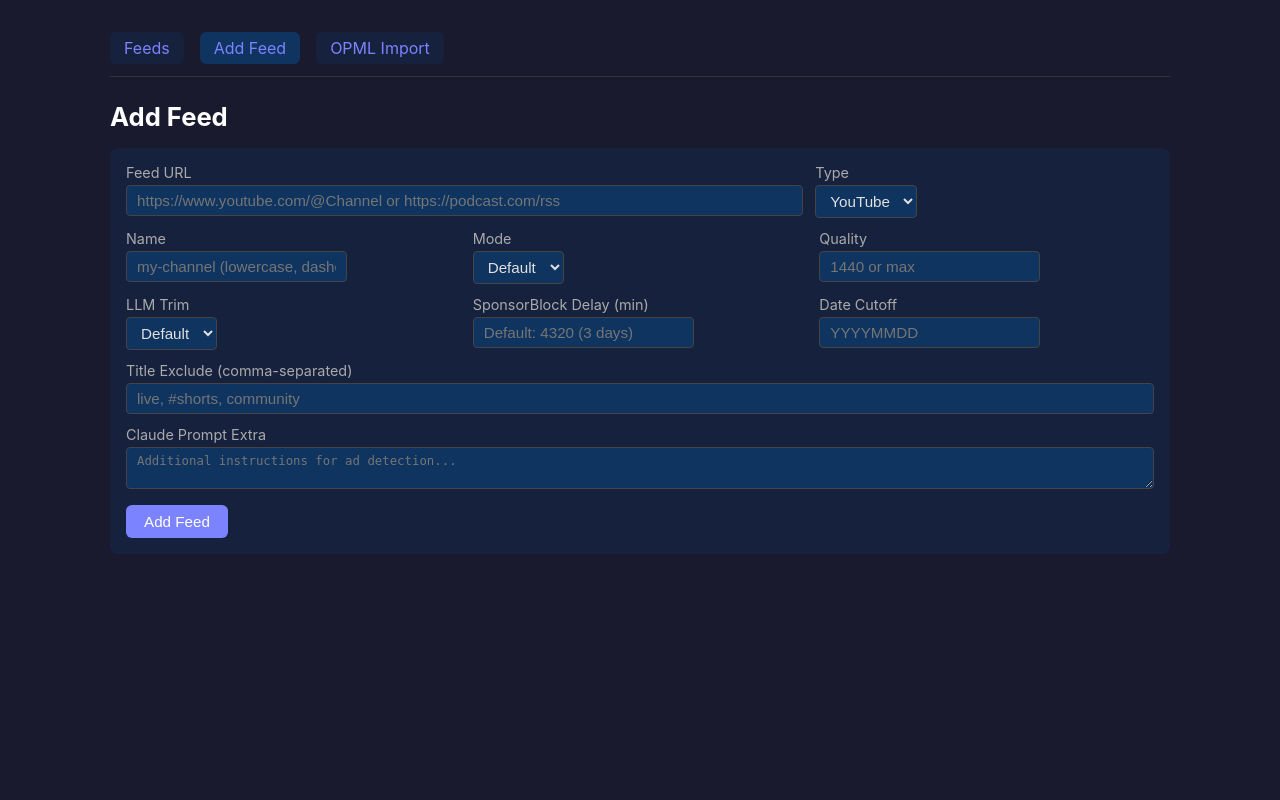
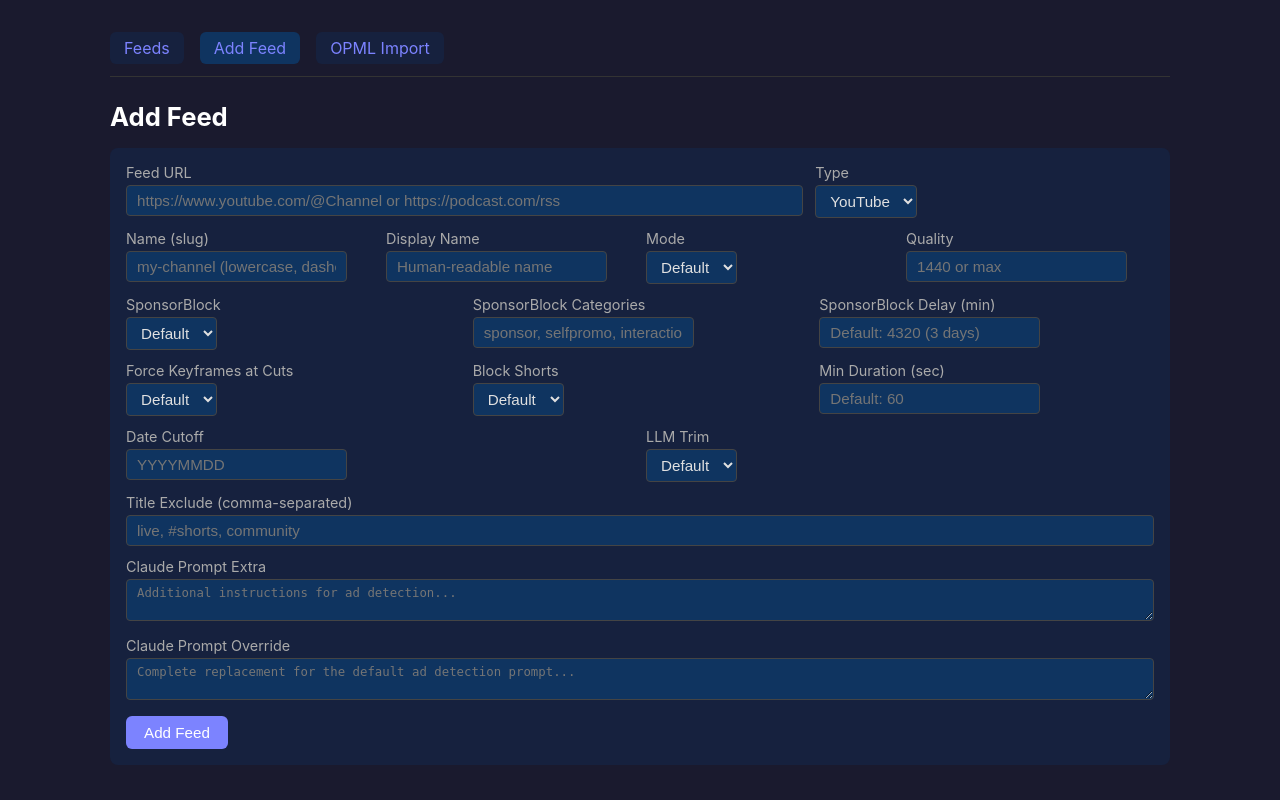
Before and after one commit to cwilliams5/Siphon, a FastAPI app: page /ui/add in a window 1280 px wide. Run offline with FastAPI, Linux system fonts and the light colour scheme; parts of the project's set-up code (start-up, migrations or seed data) failed here and were passed over.

Commit message:
Add display_name, all config fields in UI, podcast artwork, check+download
- display_name: optional human-readable name per feed, separate from
  the URL slug. Shown in UI and RSS feed title.
- All per-feed config options now exposed in both add and edit forms:
  sponsorblock_categories, force_keyframes_at_cuts, claude_prompt_override,
  display_name, min_duration_seconds, and all others.
- Podcast artwork: image_url stored in feeds table from RSS itunes:image,
  passed through to generated RSS for Pocket Casts to display.
- Check Feeds Now also triggers process_downloads after checking,
  so new episodes download immediately.

292 tests passing.

Co-Authored-By: Claude Opus 4.6 (1M context) <noreply@anthropic.com>

```diff
--- a/src/siphon/pipeline.py
+++ b/src/siphon/pipeline.py
@@ -133,6 +133,11 @@ async def _check_podcast_feed(resolved, db) -> None:
     loop = asyncio.get_event_loop()
     xml_bytes = await loop.run_in_executor(None, fetch_podcast_rss, resolved.url)
     feed_data = parse_podcast_feed(xml_bytes)
+
+    # Store podcast artwork in DB
+    feed_image_url = feed_data.get("image_url")
+    if feed_image_url:
+        db.update_feed_image(resolved.name, feed_image_url)
 
     episodes = feed_data.get("episodes") or []
     new_count = 0
--- a/src/siphon/routes/ui.py
+++ b/src/siphon/routes/ui.py
@@ -66,13 +66,17 @@ def _get_feed_display(request: Request) -> list[dict]:
             "mode": resolved.mode,
             "quality": resolved.quality,
             "sponsorblock": resolved.sponsorblock,
+            "sponsorblock_categories": resolved.sponsorblock_categories,
             "sponsorblock_delay_minutes": resolved.sponsorblock_delay_minutes,
+            "force_keyframes_at_cuts": resolved.force_keyframes_at_cuts,
             "block_shorts": resolved.block_shorts,
             "min_duration_seconds": resolved.min_duration_seconds,
             "date_cutoff": resolved.date_cutoff,
             "title_exclude": resolved.title_exclude,
             "llm_trim": resolved.llm_trim,
             "claude_prompt_extra": resolved.claude_prompt_extra,
+            "claude_prompt_override": resolved.claude_prompt_override,
+            "display_name": resolved.display_name,
             "last_checked_at": db_feed.get("last_checked_at"),
             "last_error": db_feed.get("last_error"),
             "episode_counts": status_counts,
@@ -131,7 +135,7 @@ async def feeds_page(request: Request):
 async def check_now(request: Request):
     import asyncio
     import logging
-    from siphon.pipeline import check_feeds
+    from siphon.pipeline import check_feeds, process_downloads
 
     logger = logging.getLogger(__name__)
 
@@ -145,7 +149,9 @@ async def check_now(request: Request):
     async def _check_with_logging():
         try:
             await check_feeds(config, db)
-            logger.info("Manual feed check completed")
+            logger.info("Manual feed check completed, starting downloads")
+            await process_downloads(config, db)
+            logger.info("Manual download processing completed")
         except Exception as e:
             logger.error("Manual feed check failed: %s", e, exc_info=True)
 
@@ -201,11 +207,18 @@ async def add_feed_submit(
     type: str = Form("youtube"),
     mode: str = Form(""),
     quality: str = Form(""),
+    sponsorblock: str = Form(""),
+    sponsorblock_categories: str = Form(""),
+    sponsorblock_delay_minutes: str = Form(""),
+    force_keyframes_at_cuts: str = Form(""),
+    block_shorts: str = Form(""),
+    min_duration_seconds: str = Form(""),
     llm_trim: str = Form(""),
     date_cutoff: str = Form(""),
-    sponsorblock_delay_minutes: str = Form(""),
     title_exclude: str = Form(""),
     claude_prompt_extra: str = Form(""),
+    claude_prompt_override: str = Form(""),
+    display_name: str = Form(""),
 ):
     config = request.app.state.config
     db = request.app.state.db
@@ -231,16 +244,32 @@ async def add_feed_submit(
         feed_data["mode"] = mode
     if quality:
         feed_data["quality"] = quality if quality == "max" else int(quality)
+    if sponsorblock:
+        feed_data["sponsorblock"] = sponsorblock == "true"
+    if sponsorblock_categories:
+        feed_data["sponsorblock_categories"] = [
+            c.strip() for c in sponsorblock_categories.split(",") if c.strip()
+        ]
+    if sponsorblock_delay_minutes:
+        feed_data["sponsorblock_delay_minutes"] = int(sponsorblock_delay_minutes)
+    if force_keyframes_at_cuts:
+        feed_data["force_keyframes_at_cuts"] = force_keyframes_at_cuts == "true"
+    if block_shorts:
+        feed_data["block_shorts"] = block_shorts == "true"
+    if min_duration_seconds:
+        feed_data["min_duration_seconds"] = int(min_duration_seconds)
     if llm_trim:
         feed_data["llm_trim"] = llm_trim == "true"
     if date_cutoff:
         feed_data["date_cutoff"] = date_cutoff
-    if sponsorblock_delay_minutes:
-        feed_data["sponsorblock_delay_minutes"] = int(sponsorblock_delay_minutes)
     if title_exclude:
         feed_data["title_exclude"] = [t.strip() for t in title_exclude.split(",") if t.strip()]
     if claude_prompt_extra:
         feed_data["claude_prompt_extra"] = claude_prompt_extra
+    if claude_prompt_override:
+        feed_data["claude_prompt_override"] = claude_prompt_override
+    if display_name:
+        feed_data["display_name"] = display_name
 
     new_feed = FeedConfig(**feed_data)
     config.feeds.append(new_feed)
@@ -264,23 +293,30 @@ async def feed_action(
     mode: str = Form("video"),
     quality: str = Form("1440"),
     sponsorblock: str = Form("true"),
-    llm_trim: str = Form("false"),
+    sponsorblock_categories: str = Form(""),
+    sponsorblock_delay_minutes: int = Form(4320),
+    force_keyframes_at_cuts: str = Form("true"),
     block_shorts: str = Form("true"),
     min_duration_seconds: int = Form(60),
+    llm_trim: str = Form("false"),
     date_cutoff: str = Form(""),
-    sponsorblock_delay_minutes: int = Form(4320),
     title_exclude: str = Form(""),
     claude_prompt_extra: str = Form(""),
+    claude_prompt_override: str = Form(""),
+    display_name: str = Form(""),
     new_name: str = Form(""),
 ):
     config = request.app.state.config
     db = request.app.state.db
 
     if action == "update":
-        return _do_update(config, feed_name, mode, quality, sponsorblock,
-                          llm_trim, block_shorts, min_duration_seconds,
-                          date_cutoff, sponsorblock_delay_minutes,
-                          title_exclude, claude_prompt_extra)
+        return _do_update(
+            config, feed_name, mode, quality, sponsorblock,
+            sponsorblock_categories, sponsorblock_delay_minutes,
+            force_keyframes_at_cuts, block_shorts, min_duration_seconds,
+            llm_trim, date_cutoff, title_exclude, claude_prompt_extra,
+            claude_prompt_override, display_name,
+        )
     elif action == "rename":
         return _do_rename(config, db, feed_name, new_name)
     elif action == "delete":
@@ -291,9 +327,11 @@ async def feed_action(
         return RedirectResponse("/ui/", status_code=303)
 
 
-def _do_update(config, feed_name, mode, quality, sponsorblock, llm_trim,
-               block_shorts, min_duration_seconds, date_cutoff,
-               sponsorblock_delay_minutes, title_exclude, claude_prompt_extra):
+def _do_update(config, feed_name, mode, quality, sponsorblock,
+               sponsorblock_categories, sponsorblock_delay_minutes,
+               force_keyframes_at_cuts, block_shorts, min_duration_seconds,
+               llm_trim, date_cutoff, title_exclude, claude_prompt_extra,
+               claude_prompt_override, display_name):
     for i, fc in enumerate(config.feeds):
         if fc.name == feed_name:
             update = {
@@ -303,13 +341,20 @@ def _do_update(config, feed_name, mode, quality, sponsorblock, llm_trim,
                 "mode": mode,
                 "quality": quality if quality == "max" else int(quality),
                 "sponsorblock": sponsorblock == "true",
-                "llm_trim": llm_trim == "true",
+                "sponsorblock_categories": (
+                    [c.strip() for c in sponsorblock_categories.split(",") if c.strip()]
+                    if sponsorblock_categories else []
+                ),
+                "sponsorblock_delay_minutes": sponsorblock_delay_minutes,
+                "force_keyframes_at_cuts": force_keyframes_at_cuts == "true",
                 "block_shorts": block_shorts == "true",
                 "min_duration_seconds": min_duration_seconds,
-                "sponsorblock_delay_minutes": sponsorblock_delay_minutes,
+                "llm_trim": llm_trim == "true",
                 "date_cutoff": date_cutoff if date_cutoff else None,
                 "title_exclude": [t.strip() for t in title_exclude.split(",") if t.strip()],
                 "claude_prompt_extra": claude_prompt_extra if claude_prompt_extra else None,
+                "claude_prompt_override": claude_prompt_override if claude_prompt_override else None,
+                "display_name": display_name if display_name else None,
             }
             config.feeds[i] = FeedConfig(**update)
             break
--- a/src/siphon/templates/add_feed.html
+++ b/src/siphon/templates/add_feed.html
@@ -21,8 +21,12 @@
     </div>
     <div class="form-row">
       <div class="form-group">
-        <label>Name</label>
+        <label>Name (slug)</label>
         <input type="text" name="name" placeholder="my-channel (lowercase, dashes ok)" value="{{ prefill.name or '' }}" required>
+      </div>
+      <div class="form-group">
+        <label>Display Name</label>
+        <input type="text" name="display_name" placeholder="Human-readable name" value="{{ prefill.display_name or '' }}">
       </div>
       <div class="form-group">
         <label>Mode</label>
@@ -39,20 +43,56 @@
     </div>
     <div class="form-row">
       <div class="form-group">
+        <label>SponsorBlock</label>
+        <select name="sponsorblock">
+          <option value="" {% if not prefill.sponsorblock %}selected{% endif %}>Default</option>
+          <option value="true" {% if prefill.sponsorblock == 'true' %}selected{% endif %}>On</option>
+          <option value="false" {% if prefill.sponsorblock == 'false' %}selected{% endif %}>Off</option>
+        </select>
+      </div>
+      <div class="form-group">
+        <label>SponsorBlock Categories</label>
+        <input type="text" name="sponsorblock_categories" placeholder="sponsor, selfpromo, interaction" value="{{ prefill.sponsorblock_categories or '' }}">
+      </div>
+      <div class="form-group">
+        <label>SponsorBlock Delay (min)</label>
+        <input type="number" name="sponsorblock_delay_minutes" placeholder="Default: 4320 (3 days)" value="{{ prefill.sponsorblock_delay_minutes or '' }}">
+      </div>
+    </div>
+    <div class="form-row">
+      <div class="form-group">
+        <label>Force Keyframes at Cuts</label>
+        <select name="force_keyframes_at_cuts">
+          <option value="" {% if not prefill.force_keyframes_at_cuts %}selected{% endif %}>Default</option>
+          <option value="true" {% if prefill.force_keyframes_at_cuts == 'true' %}selected{% endif %}>On</option>
+          <option value="false" {% if prefill.force_keyframes_at_cuts == 'false' %}selected{% endif %}>Off</option>
+        </select>
+      </div>
+      <div class="form-group">
+        <label>Block Shorts</label>
+        <select name="block_shorts">
+          <option value="" {% if not prefill.block_shorts %}selected{% endif %}>Default</option>
+          <option value="true" {% if prefill.block_shorts == 'true' %}selected{% endif %}>On</option>
+          <option value="false" {% if prefill.block_shorts == 'false' %}selected{% endif %}>Off</option>
+        </select>
+      </div>
+      <div class="form-group">
+        <label>Min Duration (sec)</label>
+        <input type="number" name="min_duration_seconds" placeholder="Default: 60" value="{{ prefill.min_duration_seconds or '' }}">
+      </div>
+    </div>
+    <div class="form-row">
+      <div class="form-group">
+        <label>Date Cutoff</label>
+        <input type="text" name="date_cutoff" placeholder="YYYYMMDD" value="{{ prefill.date_cutoff or '' }}">
+      </div>
+      <div class="form-group">
         <label>LLM Trim</label>
         <select name="llm_trim">
           <option value="" {% if not prefill.llm_trim %}selected{% endif %}>Default</option>
           <option value="true" {% if prefill.llm_trim == 'true' %}selected{% endif %}>On</option>
           <option value="false" {% if prefill.llm_trim == 'false' %}selected{% endif %}>Off</option>
         </select>
-      </div>
-      <div class="form-group">
-        <label>SponsorBlock Delay (min)</label>
-        <input type="number" name="sponsorblock_delay_minutes" placeholder="Default: 4320 (3 days)" value="{{ prefill.sponsorblock_delay_minutes or '' }}">
-      </div>
-      <div class="form-group">
-        <label>Date Cutoff</label>
-        <input type="text" name="date_cutoff" placeholder="YYYYMMDD" value="{{ prefill.date_cutoff or '' }}">
       </div>
     </div>
     <div class="form-group">
@@ -63,6 +103,10 @@
       <label>Claude Prompt Extra</label>
       <textarea name="claude_prompt_extra" rows="2" placeholder="Additional instructions for ad detection...">{{ prefill.claude_prompt_extra or '' }}</textarea>
     </div>
+    <div class="form-group">
+      <label>Claude Prompt Override</label>
+      <textarea name="claude_prompt_override" rows="2" placeholder="Complete replacement for the default ad detection prompt...">{{ prefill.claude_prompt_override or '' }}</textarea>
+    </div>
     <button type="submit">Add Feed</button>
   </form>
 </div>
```
Also changed, not shown: src/siphon/config.py (+7 -0 lines), src/siphon/db.py (+19 -4 lines), src/siphon/feed.py (+23 -10 lines), src/siphon/routes/feeds.py (+17 -1 lines), src/siphon/templates/feeds.html (+31 -7 lines), tests/test_ui.py (+5 -1 lines).
